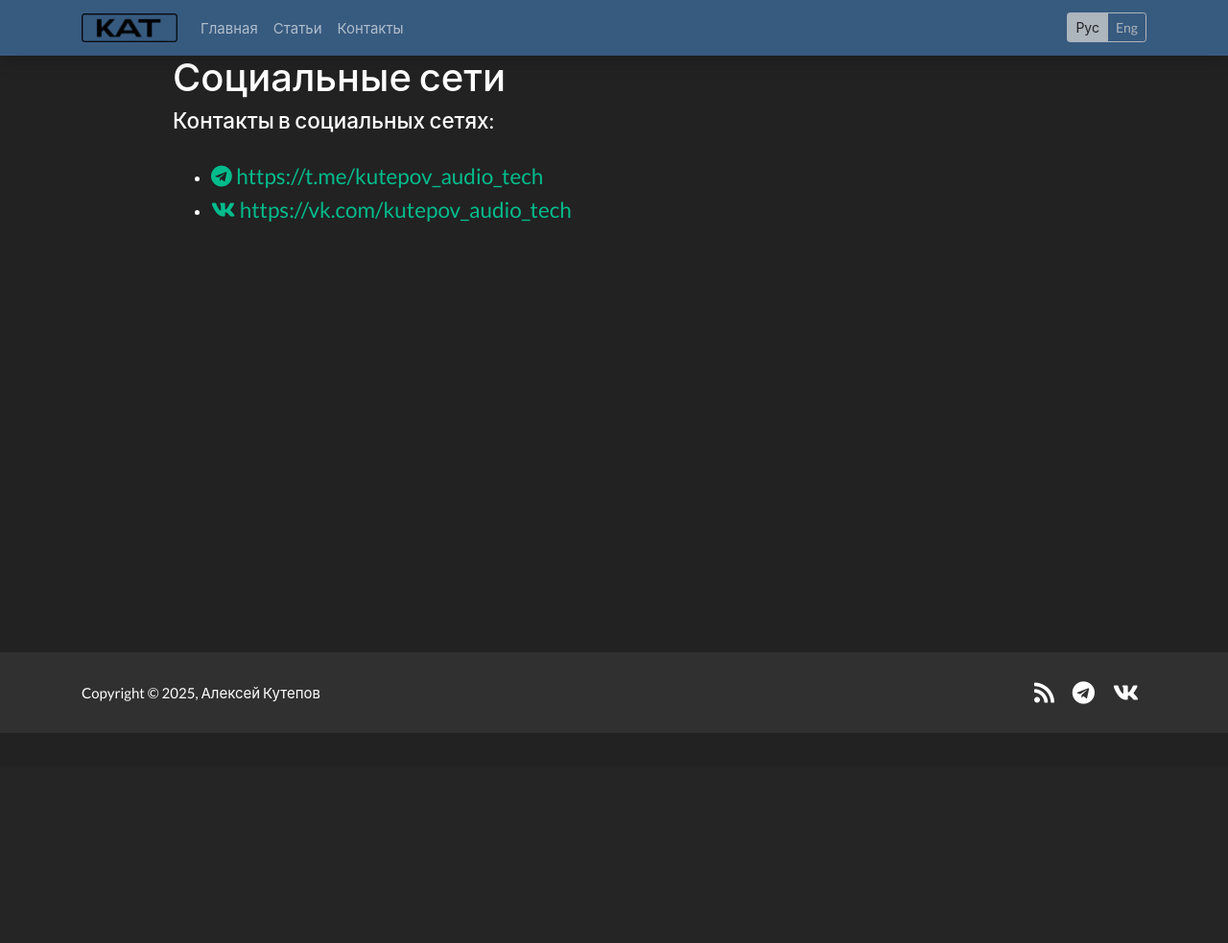
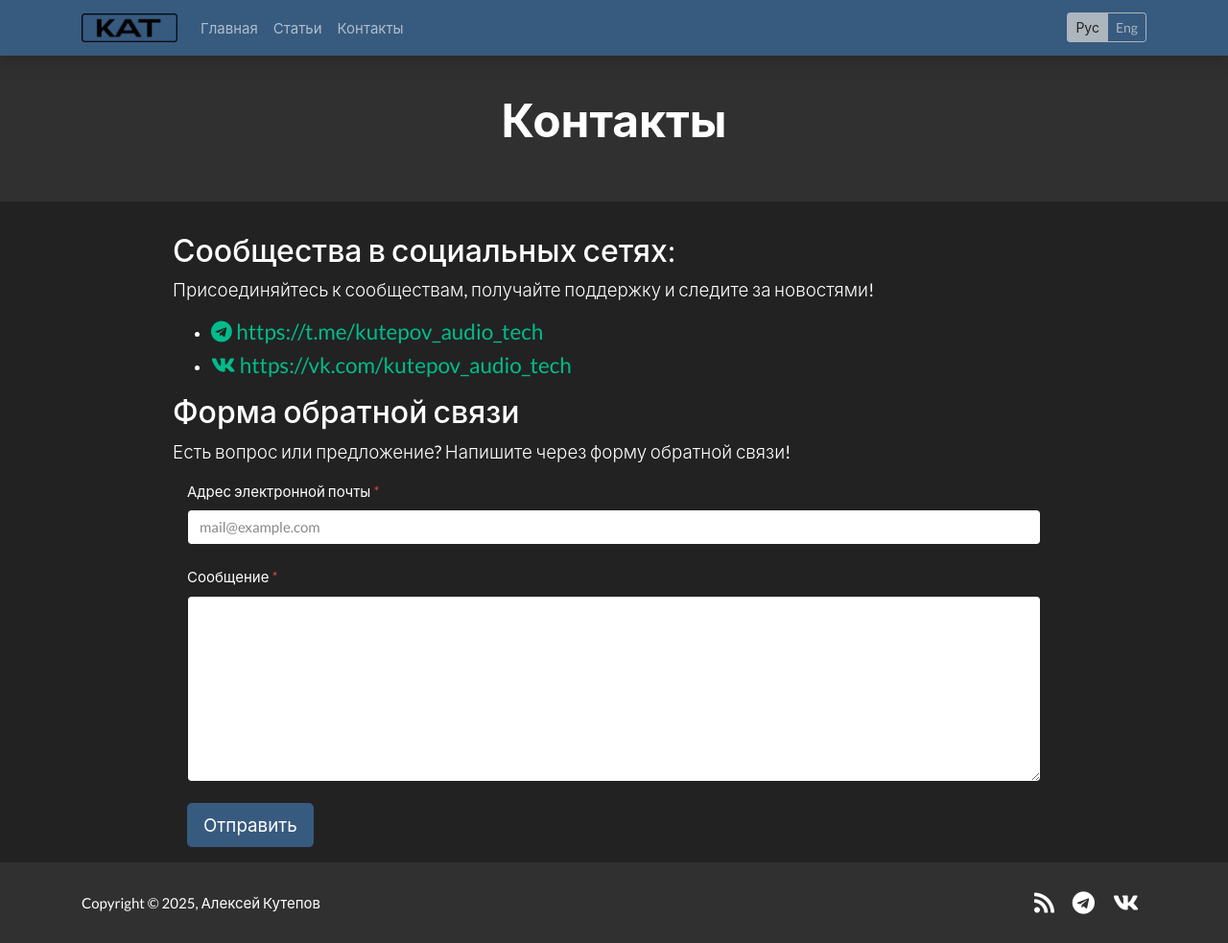
Before and after one commit to AlexeyKutepov/kutepov-audio-tech, a Django app: page /ru/about/ in a window 1280 px wide. Shown: the whole page at 96% size. Before the commit the page ends 734 px from the top, so only its background shows below. Run offline with Django 3.2, Linux system fonts and the light colour scheme; parts of the project's set-up code (start-up, migrations or seed data) failed here and were passed over; some libraries are stand-ins or nearby versions.

Commit message:
Доработка внешнего вида

```diff
--- a/kat/settings.py
+++ b/kat/settings.py
@@ -41,7 +41,7 @@ INSTALLED_APPS = [
     'ckeditor_uploader',
     'main',
     'main.templatetags',
-    'yaturbo'
+    'yaturbo',
 ]
 
 MIDDLEWARE = [
--- a/main/feed/article_feed.py
+++ b/main/feed/article_feed.py
@@ -5,9 +5,9 @@ from main.models import Post
 
 
 class ArticleFeed(Feed):
-    title = "Блог Алексея Кутепова"
+    title = "Kutepov Audio Tech"
     link = "http://kutepov-audio-tech.ru"
-    description = "Разработка программного обеспечения и автоматизация бизнес-процессов"
+    description = "Проектирование и изготовление аудио-оборудования"
     feed_type = CustomFeedGenerator
 
     def items(self):
--- a/main/feed/yandex_feed.py
+++ b/main/feed/yandex_feed.py
@@ -4,9 +4,9 @@ from main.models import Post
 
 
 class YandexFeed(YandexTurboFeed):
-    title = "Блог Алексея Кутепова"
+    title = "Kutepov Audio Tech"
     link = "http://kutepov-audio-tech.ru"
-    description = "Разработка программного обеспечения и автоматизация бизнес-процессов"
+    description = "Проектирование и изготовление аудио-оборудования"
 
     turbo_sanitize = True
 
--- a/requirements.txt
+++ b/requirements.txt
@@ -4,3 +4,4 @@ Pillow==11.1.0
 django-ckeditor==5.9.0
 django-yaturbo==1.0.0
 bleach==3.2.1
+fontawesomefree==6.6.0
--- a/templates/main/contacts.html
+++ b/templates/main/contacts.html
@@ -2,19 +2,23 @@
 {% load static i18n %}
 {% block meta %}
     <meta name="description"
-          content={% trans "Контакты Kutepov Audio Tech и форма обратной связи" %}>
+          content={% trans "Контакты и форма обратной связи" %}>
 {% endblock %}
 {% block title %}{% trans "Контакты" %}{% endblock title %}
 {% block header %}
+<header class="bg-dark text-white py-4">
+    <div class="container text-center py-3">
+        <h1 class="display-6 font-weight-bold mb-3">{% trans 'Контакты' %}</h1>
+    </div>
+</header>
 {% endblock %}
 {% block content %}
     <section id="social-groups">
         <div class="container">
             <div class="row">
                 <div class="col-lg-10 mx-auto">
-                    <h2 class="section-title"><span>{% trans "Социальные сети" %}</span></h2>
-                    <h4>{% trans "Контакты в социальных сетях:" %}</h4>
-                    <br>
+                    <h3>{% trans "Сообщества в социальных сетях:" %}</h3>
+                    <p class="lead">{% trans "Присоединяйтесь к сообществам, получайте поддержку и следите за новостями!" %}</p>
                     <ul>
                         <li><h4><a href="https://t.me/kutepov_audio_tech"><i class="fab fa-telegram"></i>
                             https://t.me/kutepov_audio_tech</a></h4></li>
@@ -25,4 +29,43 @@
             </div>
         </div>
     </section>
+    <section id="feedback">
+        <div class="container">
+            <div class="row">
+                <div class="col-lg-10 mx-auto">
+                    <h3 class="section-title"><span>{% trans "Форма обратной связи" %}</span></h3>
+                    <p class="lead">{% trans "Есть вопрос или предложение? Напишите через форму обратной связи!" %}</p>
+                    {% if is_send is null %}
+                    {% elif is_send %}
+                        <div class="alert alert-dismissible alert-success">
+                            <button type="button" class="close" data-dismiss="alert">&times;</button>
+                            <strong>{% trans "Сообщение успешно отправлено!" %}</strong> {% trans "Я Вам отвечу в ближайшее время" %}
+                        </div>
+                    {% else %}
+                        <div class="alert alert-dismissible alert-danger">
+                            <button type="button" class="close" data-dismiss="alert">&times;</button>
+                            <strong>{% trans "Ошибка отправки сообщения!" %}</strong> {% trans "Что-то пошло не так, попробуйте связаться со мной другим способом" %}
+                        </div>
+                    {% endif %}
+                    <form id="formFeedback" action="{% url "contacts" %}" method="post">
+                        {% csrf_token %}
+                        <div class="col-lg-12">
+                            <div class="form-group">
+                                <label>{% trans "Адрес электронной почты" %} <i class="text-danger">*</i></label>
+                                <input class="form-control" name="email" type="email" placeholder="mail@example.com"
+                                       required>
+                                <input style="display: none;" name="subject" type="text">
+                                <br>
+                                <label for="textMessage">{% trans "Сообщение" %} <i class="text-danger">*</i></label>
+                                <textarea id="textMessage" rows="8" style="width:100%;" class="form-control"
+                                          name="message" required></textarea>
+                                <br>
+                                <button type="submit" class="btn btn-lg btn-primary">{% trans "Отправить" %}</button>
+                            </div>
+                        </div>
+                    </form>
+                </div>
+            </div>
+        </div>
+    </section>
 {% endblock %}
```
Also changed, not shown: db.sqlite3.
